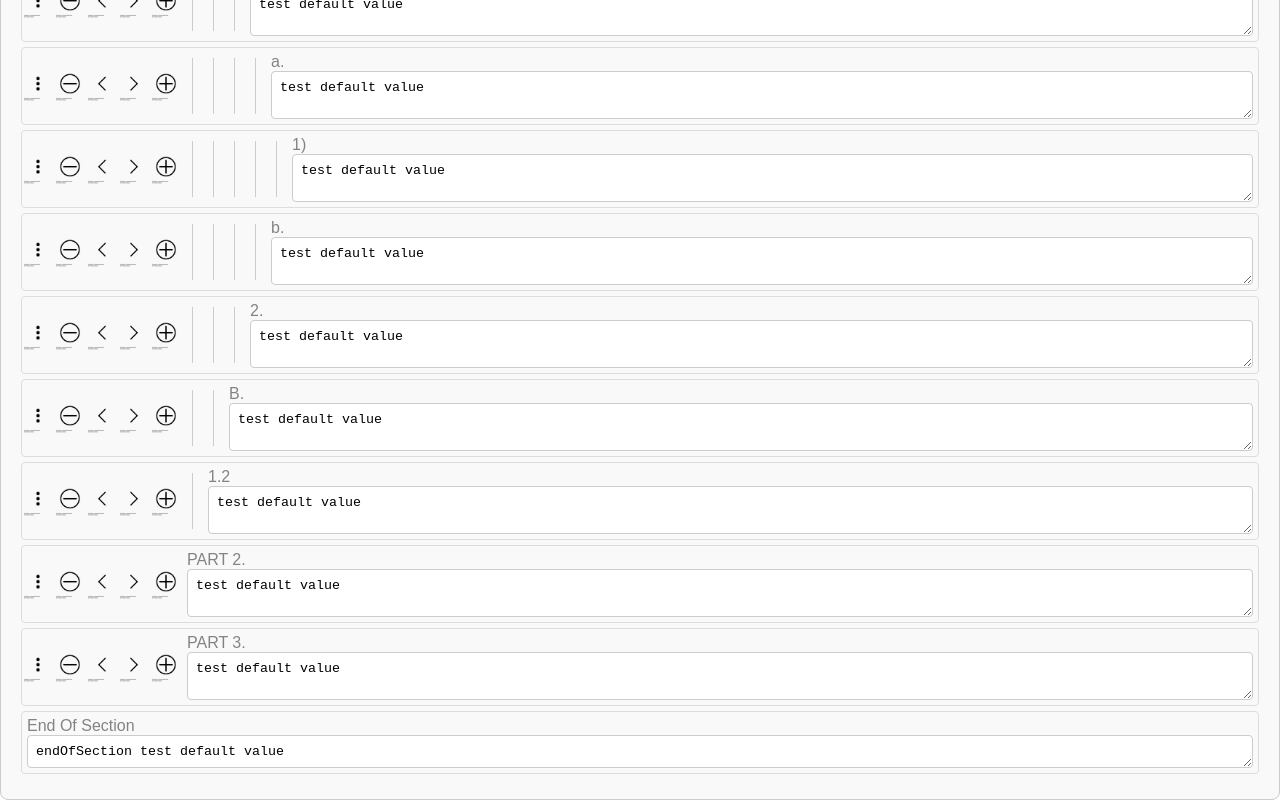
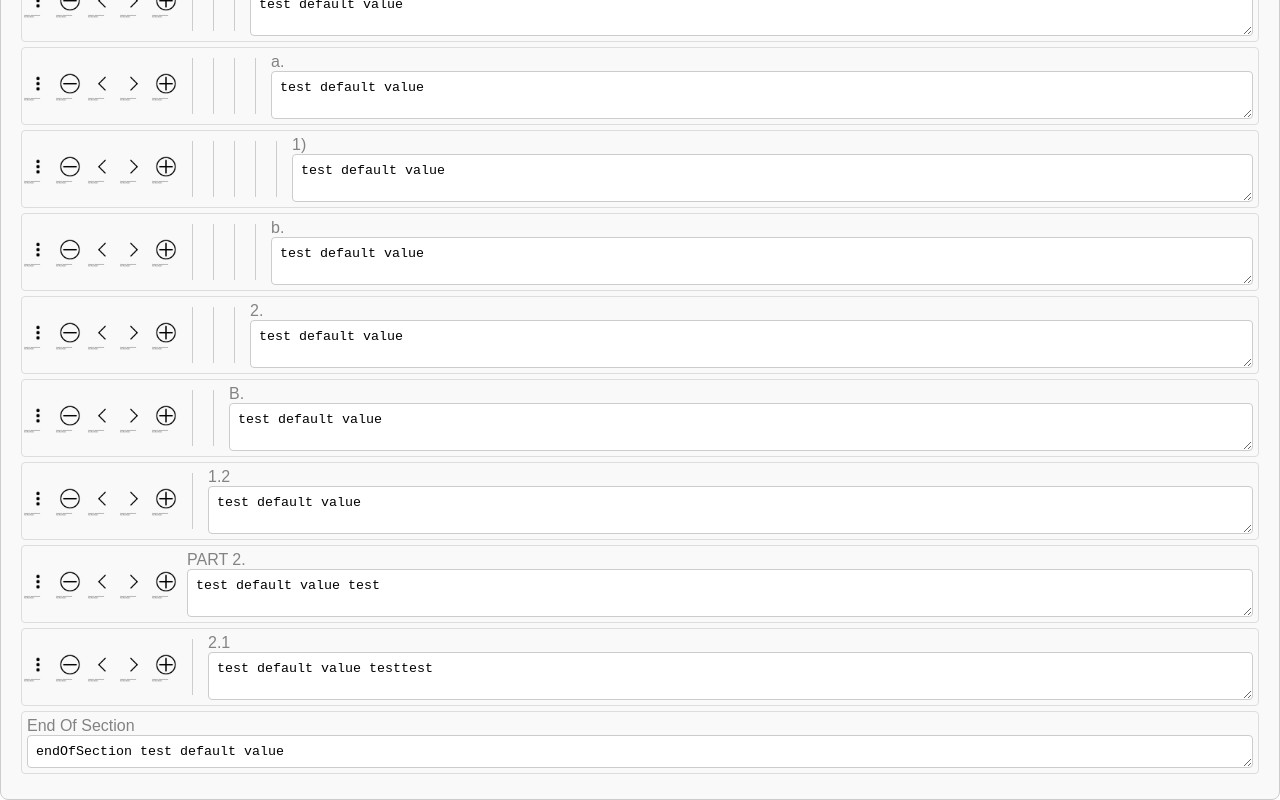
Before and after one commit to SophiaBouckJ2/spec-library-testing, a React (Create React App) app: page / in a window 1280 px wide. Shown: the part 500-1300 px from the top of the page. Built offline with nearby package versions, Linux system fonts and the light colour scheme.

Commit message:
added adding and left indent, backend only no change on form itself

```diff
--- a/src/components/SpecLibraryForm/SpecLibraryForm.js
+++ b/src/components/SpecLibraryForm/SpecLibraryForm.js
@@ -61,7 +61,7 @@ const SpecLibraryForm = (props) => {
     }
   }
 
-  function getListMarker(type, index, parentIndex = 1) {
+  function getListMarker(type, index, parentIndex) {
     switch (type) {
       case "title": // Title
         return "Title";
@@ -70,7 +70,7 @@ const SpecLibraryForm = (props) => {
       case "partHeading": // PART 1.
         return `PART ${index + 1}.`;
       case "sectionHeading": // 1.1
-        return `${parentIndex - 2}.${index + 1}`;
+        return `${parentIndex + 1}.${index + 1}`;
       case "subsection": // A.
         return `${String.fromCharCode(65 + index)}.`;
       case "subsectionList": // 1.
@@ -88,7 +88,7 @@ const SpecLibraryForm = (props) => {
 
   function renderList(data) {
     return data.map((item, index) => {
-      let currentItem = null;
+      let currentItem;
 
       if (
         item.type === "title" ||
@@ -103,7 +103,7 @@ const SpecLibraryForm = (props) => {
             type={item.type}
           />
         );
-      } else {
+      } else if (item.type !== "list") {
         currentItem = (
           <SpecLibraryFormListElement
             key={index}
@@ -111,7 +111,9 @@ const SpecLibraryForm = (props) => {
             content={item.content}
             marker={item.marker}
             type={item.type}
+            relativeIndex={item.relativeIndex}
             indentCallback={indentCallback}
+            addCallback={AddCallback}
           />
         );
       }
@@ -131,14 +133,13 @@ const SpecLibraryForm = (props) => {
     });
   }
 
-  function findItemAndParentList(marker, list, depth = 0) {
+  function findItemAndSiblingList(marker, list, depth = 0) {
     for (let item of list) {
       if (item.marker === marker) {
         return { parentList: list, item, depth };
       }
       if (item.subList) {
-        depth++;
-        const result = findItemAndParentList(marker, item.subList, depth);
+        const result = findItemAndSiblingList(marker, item.subList, depth + 1);
         if (result) {
           return result;
         }
@@ -148,103 +149,266 @@ const SpecLibraryForm = (props) => {
   }
 
   function doesListItemHaveSibling(marker, list = data) {
-    // Find the item and its parent list
-    const result = findItemAndParentList(marker, list);
+    const result = findItemAndSiblingList(marker, list);
 
     if (!result) {
       console.error("Item not found");
       return false;
     }
 
-    const { parentList, item } = result;
-
-    // Check if there are other items in the same list
+    const { parentList } = result;
     return parentList.length > 1;
   }
 
-  // Helper function to update the data with the modified parent list
   function updateDataWithNewList(currentData, modifiedList) {
     for (let i = 0; i < currentData.length; i++) {
       const item = currentData[i];
 
-      // If we find the list that matches, replace it
       if (item.subList === modifiedList) {
         currentData[i] = { ...item, subList: modifiedList };
         return;
       }
 
-      // Recursively check if the item's subList contains the modified list
       if (item.subList) {
         updateDataWithNewList(item.subList, modifiedList);
       }
     }
   }
 
-  function indentCallback(indent, direction, marker, type) {
-    console.log("Indent Callback: ", indent, direction, marker, type);
+  function updateSubListsTypesAndMarkers(list, lastType, lastMarker) {
+    list.subList = list.subList.map((item, index) => {
+      let parent = findParentOfItem(item);
+      const newType =
+        SpecLibraryListTypes[SpecLibraryListTypes.indexOf(lastType) + 1];
+      const newMarker = getListMarker(
+        newType,
+        index,
+        parent ? parent.relativeIndex : 0
+      );
 
-    const { parentList, item, depth } = findItemAndParentList(marker, data);
-    const currentIndex = parentList.indexOf(item);
-    let currentItem = item;
+      item.type = newType;
+      item.marker = newMarker;
 
+      if (item.subList) {
+        updateSubListsTypesAndMarkers(item, newType, newMarker);
+      }
+
+      return item;
+    });
+
+    return list.subList;
+  }
+
+  // Finds the immediate parent of the given item in the nested list structure
+  function findParentOfItem(item, list = data) {
+    // Traverse each item in the list
+    for (let current of list) {
+      // Check if the current item's subList contains the target item
+      if (current.subList && current.subList.includes(item)) {
+        // Return the current item as it's the parent of the target item
+        return current;
+      }
+
+      // Recursively search in the subList of the current item
+      if (current.subList) {
+        const parent = findParentOfItem(item, current.subList);
+        if (parent) {
+          // If the parent is found in the recursive call, return it
+          return parent;
+        }
+      }
+    }
+
+    // Return null if no parent is found
+    return null;
+  }
+
+  function insertListItem(item, parent, index) {
+    if (parent.subList) {
+      parent.subList.splice(index, 0, item);
+      // Update the relative index, and marker of the items after the inserted item
+      for (let i = index + 1; i < parent.subList.length; i++) {
+        const sibling = parent.subList[i];
+        sibling.relativeIndex = i;
+        sibling.marker = getListMarker(
+          sibling.type,
+          sibling.relativeIndex,
+          parent.relativeIndex
+        );
+      }
+    } else {
+      parent.subList = [item];
+    }
+
+    return parent;
+  }
+
+  function AddCallback(type, marker, relativeIndex) {
+    console.log(
+      "type: ",
+      type,
+      "marker: ",
+      marker,
+      "relative Index: ",
+      relativeIndex
+    );
+    const result = findItemAndSiblingList(marker, data);
+    const { siblingList, item } = result;
+    const parent = findParentOfItem(item);
+    const parentOfParent = findParentOfItem(parent);
+
+    const newMarker = getListMarker(
+      type,
+      relativeIndex + 1,
+      parent ? parent.relativeIndex : 0
+    );
+
+    const newItem = {
+      marker: newMarker,
+      relativeIndex: relativeIndex + 1,
+      type: type, // same type as sibling
+      content: "test default value",
+      subList: null,
+    };
+
+    const currentItemParent = insertListItem(
+      newItem,
+      parent,
+      relativeIndex + 1
+    );
+
+    console.log("newItem: ", newItem);
+    console.log("Current Item Parent: ", currentItemParent);
+  }
+
+  function indentCallback(direction, marker, type) {
+    const result = findItemAndSiblingList(marker, data);
+    if (!result) {
+      console.error("Item not found");
+      return;
+    }
+    const { siblingList, item } = result;
+    const parent = findParentOfItem(item);
+    const parentOfParent = findParentOfItem(parent);
+    const parentSiblings = parentOfParent ? parentOfParent.subList : data;
+
+    if (direction === "right") {
+      rightIndent(item, siblingList, type, marker);
+    } else {
+      leftIndent(item, siblingList, parent, parentOfParent, parentSiblings);
+    }
+  }
+
+  function leftIndent(
+    item,
+    siblingList,
+    parent,
+    parentOfParent,
+    parentSiblings
+  ) {
+    console.log(
+      "item ",
+      item,
+      "siblingList ",
+      siblingList,
+      "parent ",
+      parent,
+      "parentOfParent ",
+      parentOfParent,
+      "parentSiblings ",
+      parentSiblings
+    );
+    if (item.type !== "partHeading") {
+      const newType =
+        SpecLibraryListTypes[SpecLibraryListTypes.indexOf(item.type) - 1];
+      const newMarker = getListMarker(
+        newType,
+        parent.relativeIndex + 1,
+        parentOfParent ? parentOfParent.relativeIndex : 0
+      );
+
+      // Adjust the types and markers of items in the sublists
+      let updatedSublist = null;
+      if (item.subList) {
+        updatedSublist = updateSubListsTypesAndMarkers(
+          item,
+          newType,
+          newMarker
+        );
+      }
+
+      const currentItem = {
+        ...item,
+        type: newType,
+        marker: newMarker,
+        relativeIndex: parent.relativeIndex + 1,
+        subList: updatedSublist,
+      };
+
+      const currentItemParent = insertListItem(
+        currentItem,
+        parentOfParent,
+        parent.relativeIndex + 1
+      );
+
+      console.log("Current Item Parent: ", currentItemParent);
+
+      // traverse list until record with currentItemParent details is found(marker and relativeindex are the same?)
+      // remove that record and replace it with currentItemParent
+
+      // this could also mean replacing the parentparents sublist with currentItemParent
+
+      // setData(updatedParentSiblings);
+    }
+  }
+
+  function rightIndent(item, parentList, type, marker) {
+    let currentIndex = parentList.indexOf(item);
+    let isFirstHeading = currentIndex === 2 && type === "partHeading";
     if (
-      direction === "right" &&
       doesListItemHaveSibling(marker) &&
-      type !== "subSubsectionListDetails"
+      type !== "subSubsectionListDetails" &&
+      currentIndex !== 0 &&
+      !isFirstHeading
     ) {
-      console.log("valid right indentation");
-
-      console.log("Parent List: ", parentList);
-      console.log("Item ", item);
-      console.log("Depth: ", depth);
-      console.log("Current Index: ", currentIndex);
-
-      if (item.subList === null) {
-        console.log("Item has no sublist");
-        let nextType =
+      const nextType =
         SpecLibraryListTypes[SpecLibraryListTypes.indexOf(type) + 1];
-        let markerIndex = 0;
-        if (parentList[currentIndex - 1].subList) {
-          markerIndex = parentList[currentIndex - 1].subList.length;
+      const previousItem = parentList[currentIndex - 1];
+      const markerIndex = previousItem.subList
+        ? previousItem.subList.length
+        : 0;
+      const nextMarker = getListMarker(nextType, markerIndex, currentIndex);
+      let updatedSublist = null;
+      // Adjust the types and markers of items in the sublists
+      if (item.subList) {
+        updatedSublist = updateSubListsTypesAndMarkers(
+          item,
+          nextType,
+          nextMarker
+        );
       }
-        let nextMarker = getListMarker(nextType, markerIndex, currentIndex);
-
-        currentItem.subList = null;
-        currentItem.type = nextType;
-        currentItem.marker = nextMarker;
-
+      const currentItem = {
+        ...item,
+        type: nextType,
+        marker: nextMarker,
+        subList: updatedSublist,
+      };
       parentList.splice(currentIndex, 1);
-
-        if (parentList[currentIndex - 1].subList) {
-          parentList[currentIndex - 1].subList = [
-            ...parentList[currentIndex - 1].subList,
-            currentItem,
-          ];
+      if (previousItem.subList) {
+        previousItem.subList.push(currentItem);
       } else {
-          parentList[currentIndex - 1].subList = [currentItem];
+        previousItem.subList = [currentItem];
       }
-        console.log("Changed Parent List: ", parentList);
-
-        // Update the data state with the modified parentList
       const updatedData = [...data];
       updateDataWithNewList(updatedData, parentList);
-
-        // Set the updated data state
       setData(updatedData);
-        return;
-      } else {
-        console.log("Item has a sublist");
-        // add current item at end of its own sublist (only one level down)
-        // add this sublist to the end of the next available siblings sublist
-      }
-      return;
     }
   }
 
   // RENDER
   return (
     <div className="SpecLibraryForm">
-      {console.log("Data: ", data)}
+      {/* {console.log("Data: ", data)} */}
       <div className="SpecLibraryFormHeader">
         <div className="SpecLibraryFormHeaderTitle">Spec Library Form</div>
         <div className="SpecLibraryFormHeaderButtonGroup">
--- a/src/components/SpecLibraryForm/SpecLibraryFormDummyData.js
+++ b/src/components/SpecLibraryForm/SpecLibraryFormDummyData.js
@@ -1,43 +1,57 @@
 export const SpecLibraryDummyData = [
   {
     marker: "Title",
+    relativeIndex: 0,
     type: "title",
     content: "test default value",
     subList: null,
   },
   {
     marker: "Subtitle",
+    relativeIndex: 1,
     type: "subTitle",
     content: "test default value",
     subList: null,
   },
   {
+    marker: "List",
+    relativeIndex: 2,
+    type: "list",
+    content: null,
+    subList: [
+      {
         marker: "PART 1.",
+        relativeIndex: 0,
         type: "partHeading",
         content: "test default value",
         subList: [
           {
             marker: "1.1",
+            relativeIndex: 0,
             type: "sectionHeading",
             content: "test default value",
             subList: [
               {
                 marker: "A.",
+                relativeIndex: 0,
                 type: "subsection",
                 content: "test default value",
                 subList: [
                   {
                     marker: "1.",
+                    relativeIndex: 0,
                     type: "subsectionList",
                     content: "test default value",
                     subList: [
                       {
                         marker: "a.",
+                        relativeIndex: 0,
                         type: "subsectionListDetails",
                         content: "test default value",
                         subList: [
                           {
                             marker: "1)",
+                            relativeIndex: 0,
                             type: "subSubsectionListDetails",
                             content: "test default value",
                             subList: null,
@@ -46,6 +60,7 @@ export const SpecLibraryDummyData = [
                       },
                       {
                         marker: "b.",
+                        relativeIndex: 1,
                         type: "subsectionListDetails",
                         content: "test default value",
                         subList: null,
@@ -54,6 +69,7 @@ export const SpecLibraryDummyData = [
                   },
                   {
                     marker: "2.",
+                    relativeIndex: 1,
                     type: "subsectionList",
                     content: "test default value",
                     subList: null,
@@ -62,6 +78,7 @@ export const SpecLibraryDummyData = [
               },
               {
                 marker: "B.",
+                relativeIndex: 1,
                 type: "subsection",
                 content: "test default value",
                 subList: null,
@@ -70,6 +87,7 @@ export const SpecLibraryDummyData = [
           },
           {
             marker: "1.2",
+            relativeIndex: 1,
             type: "sectionHeading",
             content: "test default value",
             subList: null,
@@ -78,18 +96,24 @@ export const SpecLibraryDummyData = [
       },
       {
         marker: "PART 2.",
+        relativeIndex: 1,
         type: "partHeading",
-    content: "test default value",
+        content: "test default value test",
+        subList: [
+          {
+            marker: "2.1",
+            relativeIndex: 0,
+            type: "sectionHeading",
+            content: "test default value testtest",
             subList: null,
           },
-  {
-    marker: "PART 3.",
-    type: "partHeading",
-    content: "test default value",
-    subList: null,
+        ],
+      },
+    ],
   },
   {
     marker: "End Of Section",
+    relativeIndex: 3,
     type: "endOfSection",
     content: "endOfSection test default value",
     subList: null,
```
Also changed, not shown: src/components/SpecLibraryForm/SpecLibraryFormListElement/SpecLibraryFormListElement.js (+8 -13 lines). Lines whose indentation alone changed are shown as unchanged.
